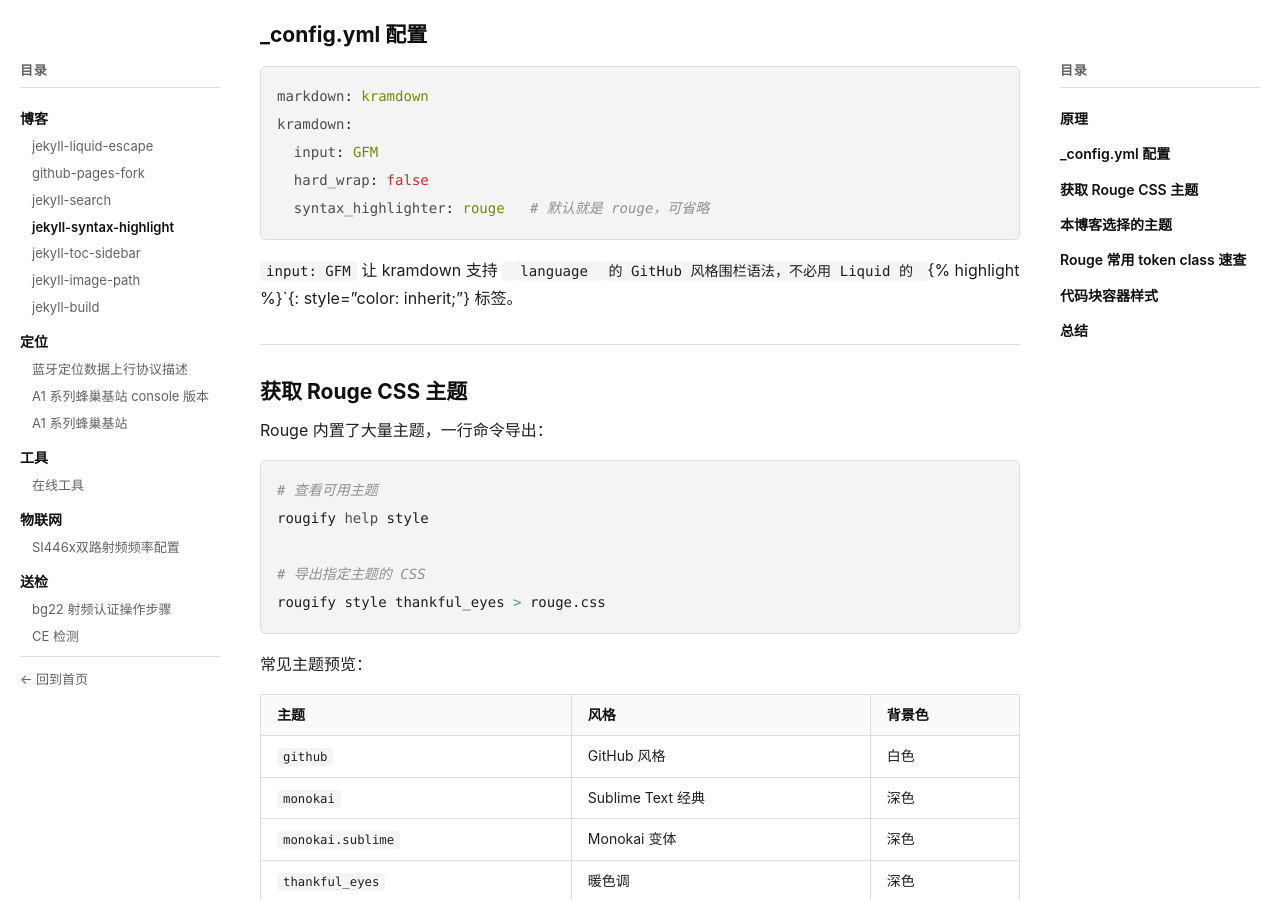
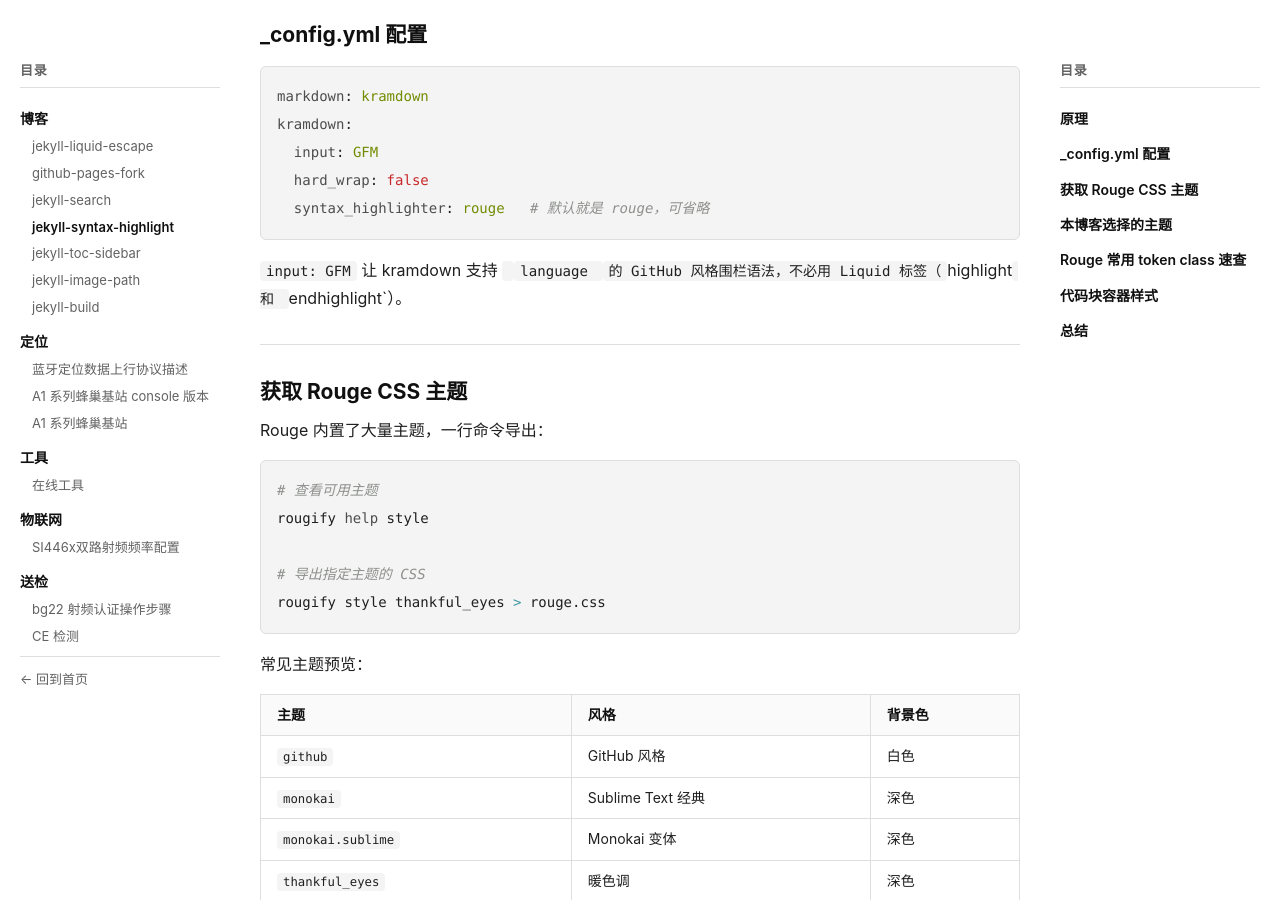
Before and after one commit to WuJaw/WuJaw.github.io, a Jekyll site: the page built from _posts/2026-05-29-博客-jekyll-syntax-highlight.md, in a window 1280 px wide and 900 px high, scrolled down 588 px. Built offline with Jekyll 4.4.1, drawn with Linux system fonts in a browser that asks for light colours.

Commit message:
Auto-commit:   M  _posts/2026-05-29-博客-jekyll-syntax-highlight.md 共 1 个文件

````diff
--- a/_posts/2026-05-29-博客-jekyll-syntax-highlight.md
+++ b/_posts/2026-05-29-博客-jekyll-syntax-highlight.md
@@ -31,7 +31,7 @@ kramdown:
   syntax_highlighter: rouge   # 默认就是 rouge，可省略
 ```
 
-`input: GFM` 让 kramdown 支持 `` ```language `` 的 GitHub 风格围栏语法，不必用 Liquid 的 `{% raw %}{% highlight %}{% endraw %}`{: style="color: inherit;"} 标签。
+`input: GFM` 让 kramdown 支持 `` ```language `` 的 GitHub 风格围栏语法，不必用 Liquid 标签（`highlight` 和 `endhighlight`）。
 
 ---
 
````
